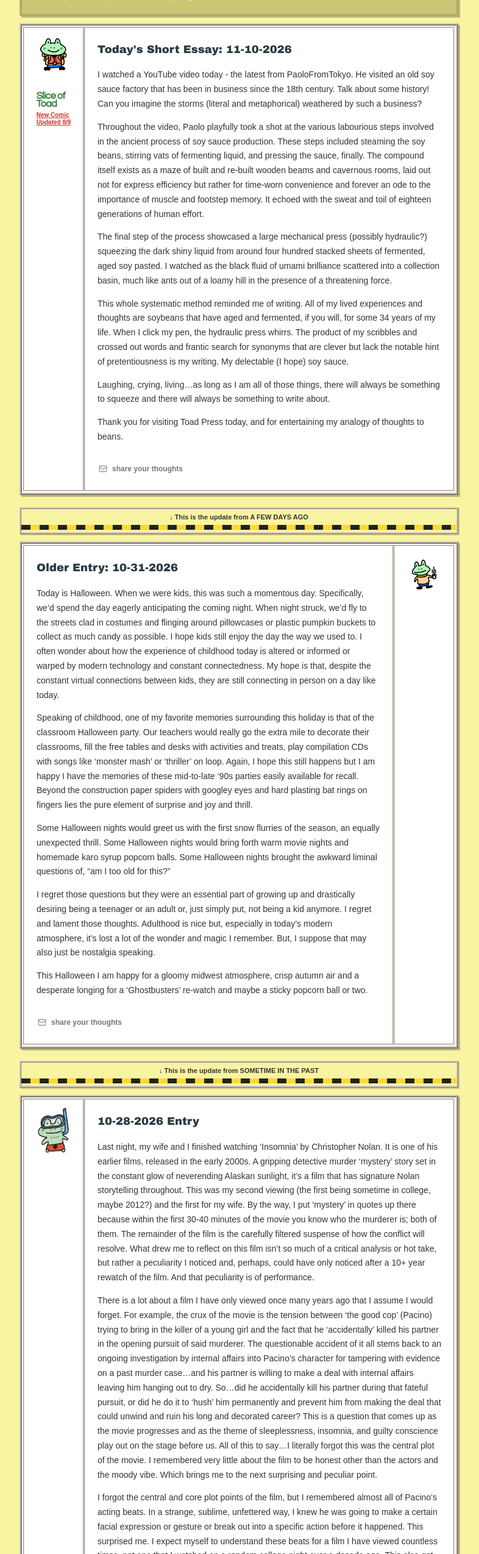
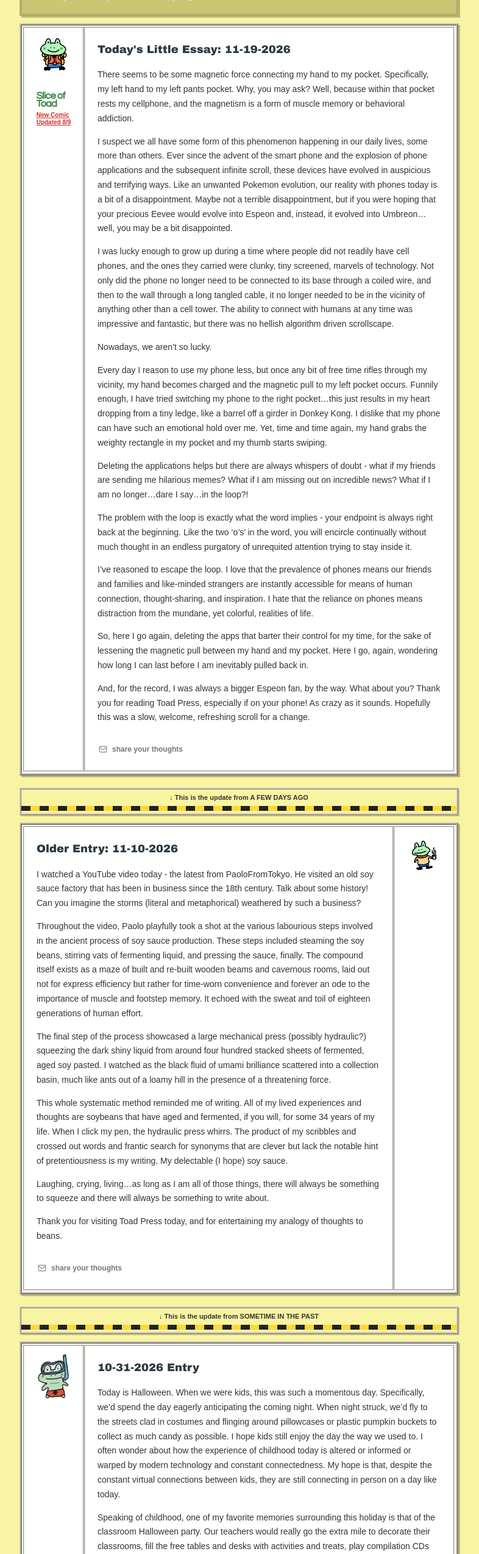
Before and after one commit to toadpress/toadpress, a plain HTML site: page index.html in a window 1280 px wide. Shown: the part 131-2680 px from the top of the page at 61% size, without its empty margins (248-1034 px from the left). Drawn offline with Linux system fonts and the light colour scheme.

Commit message:
fix: update essay content for relevance and clarity

```diff
--- a/index.html
+++ b/index.html
@@ -75,18 +75,26 @@
             </td>
 
             <td class="col-center">
-                 <h2 class="essay-title">Today's Short Essay: 11-10-2026</h2>
-             <p>I watched a YouTube video today - the latest from PaoloFromTokyo. He visited an old soy sauce factory that has been in business since the 18th century. Talk about some history! Can you imagine the storms (literal and metaphorical) weathered by such a business? </p>
+                 <h2 class="essay-title">Today's Little Essay: 11-19-2026</h2>
+             <p>There seems to be some magnetic force connecting my hand to my pocket. Specifically, my left hand to my left pants pocket. Why, you may ask? Well, because within that pocket rests my cellphone, and the magnetism is a form of muscle memory or behavioral addiction.</p>
 
-<p> Throughout the video, Paolo playfully took a shot at the various labourious steps involved in the ancient process of soy sauce production. These steps included steaming the soy beans, stirring vats of fermenting liquid, and pressing the sauce, finally. The compound itself exists as a maze of built and re-built wooden beams and cavernous rooms, laid out not for express efficiency but rather for time-worn convenience and forever an ode to the importance of muscle and footstep memory. It echoed with the sweat and toil of eighteen generations of human effort.</p>
+<p>I suspect we all have some form of this phenomenon happening in our daily lives, some more than others. Ever since the advent of the smart phone and the explosion of phone applications and the subsequent infinite scroll, these devices have evolved in auspicious and terrifying ways. Like an unwanted Pokemon evolution, our reality with phones today is a bit of a disappointment. Maybe not a terrible disappointment, but if you were hoping that your precious Eevee would evolve into Espeon and, instead, it evolved into Umbreon…well, you may be a bit disappointed.</p>
 
-<p>The final step of the process showcased a large mechanical press (possibly hydraulic?) squeezing the dark shiny liquid from around four hundred stacked sheets of fermented, aged soy pasted. I watched as the black fluid of umami brilliance scattered into a collection basin, much like ants out of a loamy hill in the presence of a threatening force. </p>
+<p>I was lucky enough to grow up during a time where people did not readily have cell phones, and the ones they carried were clunky, tiny screened, marvels of technology. Not only did the phone no longer need to be connected to its base through a coiled wire, and then to the wall through a long tangled cable, it no longer needed to be in the vicinity of anything other than a cell tower. The ability to connect with humans at any time was impressive and fantastic, but there was no hellish algorithm driven scrollscape.</p>
 
-<p>This whole systematic method reminded me of writing.  All of my lived experiences and thoughts are soybeans that have aged and fermented, if you will, for some 34 years of my life.  When I click my pen, the hydraulic press whirrs. The product of my scribbles and crossed out words and frantic search for synonyms that are clever but lack the notable hint of pretentiousness is my writing. My delectable (I hope) soy sauce. </p>
+<p>Nowadays, we aren’t so lucky. </p>
 
-<p>Laughing, crying, living…as long as I am all of those things, there will always be something to squeeze and there will always be something to write about.</p>
+<p>Every day I reason to use my phone less, but once any bit of free time rifles through my vicinity, my hand becomes charged and the magnetic pull to my left pocket occurs. Funnily enough, I have tried switching my phone to the right pocket…this just results in my heart dropping from a tiny ledge, like a barrel off a girder in Donkey Kong. I dislike that my phone can have such an emotional hold over me. Yet, time and time again, my hand grabs the weighty rectangle in my pocket and my thumb starts swiping. </p>
 
-<p>Thank you for visiting Toad Press today, and for entertaining my analogy of thoughts to beans. </p>
+<p>Deleting the applications helps but there are always whispers of doubt - what if my friends are sending me hilarious memes? What if I am missing out on incredible news? What if I am no longer…dare I say…in the loop?! </p>
+
+<p>The problem with the loop is exactly what the word implies - your endpoint is always right back at the beginning. Like the two ‘o’s’ in the word, you will encircle continually without much thought in an endless purgatory of unrequited attention trying to stay inside it.</p>
+
+<p>I’ve reasoned to escape the loop. I love that the prevalence of phones means our friends and families and like-minded strangers are instantly accessible for means of human connection, thought-sharing, and inspiration. I hate that the reliance on phones means distraction from the mundane, yet colorful, realities of life. </p>
+
+<p>So, here I go again, deleting the apps that barter their control for my time, for the sake of lessening the magnetic pull between my hand and my pocket. Here I go, again, wondering how long I can last before I am inevitably pulled back in.</p>
+
+<p>And, for the record, I was always a bigger Espeon fan, by the way. What about you? Thank you for reading Toad Press, especially if on your phone! As crazy as it sounds. Hopefully this was a slow, welcome, refreshing scroll for a change.</p>
 
 
                 <!-- Feedback Link -->
@@ -119,16 +127,18 @@
             </td>
 
             <td class="col-center">
-                  <h2 class="essay-title">Older Entry: 10-31-2026</h2>
-                  <p>Today is Halloween. When we were kids, this was such a momentous day. Specifically, we’d spend the day eagerly anticipating the coming night. When night struck, we’d fly to the streets clad in costumes and flinging around pillowcases or plastic pumpkin buckets to collect as much candy as possible. I hope kids still enjoy the day the way we used to. I often wonder about how the experience of childhood today is altered or informed or warped by modern technology and constant connectedness. My hope is that, despite the constant virtual connections between kids, they are still connecting in person on a day like today.</p>
+                  <h2 class="essay-title">Older Entry: 11-10-2026</h2>
+                  <p>I watched a YouTube video today - the latest from PaoloFromTokyo. He visited an old soy sauce factory that has been in business since the 18th century. Talk about some history! Can you imagine the storms (literal and metaphorical) weathered by such a business? </p>
 
-<p>Speaking of childhood, one of my favorite memories surrounding this holiday is that of the classroom Halloween party. Our teachers would really go the extra mile to decorate their classrooms, fill the free tables and desks with activities and treats, play compilation CDs with songs like ‘monster mash’ or ‘thriller’ on loop. Again, I hope this still happens but I am happy I have the memories of these mid-to-late ‘90s parties easily available for recall. Beyond the construction paper spiders with googley eyes and hard plasting bat rings on fingers lies the pure element of surprise and joy and thrill.</p>
+<p> Throughout the video, Paolo playfully took a shot at the various labourious steps involved in the ancient process of soy sauce production. These steps included steaming the soy beans, stirring vats of fermenting liquid, and pressing the sauce, finally. The compound itself exists as a maze of built and re-built wooden beams and cavernous rooms, laid out not for express efficiency but rather for time-worn convenience and forever an ode to the importance of muscle and footstep memory. It echoed with the sweat and toil of eighteen generations of human effort.</p>
 
-<p>Some Halloween nights would greet us with the first snow flurries of the season, an equally unexpected thrill. Some Halloween nights would bring forth warm movie nights and homemade karo syrup popcorn balls. Some Halloween nights brought the awkward liminal questions of, “am I too old for this?” </p>
+<p>The final step of the process showcased a large mechanical press (possibly hydraulic?) squeezing the dark shiny liquid from around four hundred stacked sheets of fermented, aged soy pasted. I watched as the black fluid of umami brilliance scattered into a collection basin, much like ants out of a loamy hill in the presence of a threatening force. </p>
 
-<p>I regret those questions but they were an essential part of growing up and drastically desiring being a teenager or an adult or, just simply put, not being a kid anymore. I regret and lament those thoughts. Adulthood is nice but, especially in today’s modern atmosphere, it’s lost a lot of the wonder and magic I remember. But, I suppose that may also just be nostalgia speaking.</p>
+<p>This whole systematic method reminded me of writing.  All of my lived experiences and thoughts are soybeans that have aged and fermented, if you will, for some 34 years of my life.  When I click my pen, the hydraulic press whirrs. The product of my scribbles and crossed out words and frantic search for synonyms that are clever but lack the notable hint of pretentiousness is my writing. My delectable (I hope) soy sauce. </p>
 
-<p>This Halloween I am happy for a gloomy midwest atmosphere, crisp autumn air and a desperate longing for a ‘Ghostbusters’ re-watch and maybe a sticky popcorn ball or two.</p>
+<p>Laughing, crying, living…as long as I am all of those things, there will always be something to squeeze and there will always be something to write about.</p>
+
+<p>Thank you for visiting Toad Press today, and for entertaining my analogy of thoughts to beans. </p>
 
                 <!-- Feedback Link -->
                 <div class="feedback-container">
@@ -160,23 +170,17 @@
             </td>
 
             <td class="col-center">
-                <h2 class="essay-title">10-28-2026 Entry</h2>
+                <h2 class="essay-title">10-31-2026 Entry</h2>
 
-                <p>Last night, my wife and I finished watching ‘Insomnia’ by Christopher Nolan. It is one of his earlier films, released in the early 2000s. A gripping detective murder ‘mystery’ story set in the constant glow of neverending Alaskan sunlight, it’s a film that has signature Nolan storytelling throughout. This was my second viewing (the first being sometime in college, maybe 2012?) and the first for my wife. By the way, I put ‘mystery’ in quotes up there because within the first 30-40 minutes of the movie you know who the murderer is; both of them. The remainder of the film is the carefully filtered suspense of how the conflict will resolve. What drew me to reflect on this film isn’t so much of a critical analysis or hot take, but rather a peculiarity I noticed and, perhaps, could have only noticed after a 10+ year rewatch of the film.  And that peculiarity is of performance.</p>
+            <p>Today is Halloween. When we were kids, this was such a momentous day. Specifically, we’d spend the day eagerly anticipating the coming night. When night struck, we’d fly to the streets clad in costumes and flinging around pillowcases or plastic pumpkin buckets to collect as much candy as possible. I hope kids still enjoy the day the way we used to. I often wonder about how the experience of childhood today is altered or informed or warped by modern technology and constant connectedness. My hope is that, despite the constant virtual connections between kids, they are still connecting in person on a day like today.</p>
 
-                <p> There is a lot about a film I have only viewed once many years ago that I assume I would forget.  For example, the crux of the movie is the tension between ‘the good cop’ (Pacino) trying to bring in the killer of a young girl and the fact that he ‘accidentally’ killed his partner in the opening pursuit of said murderer.  The questionable accident of it all stems back to an ongoing investigation by internal affairs into Pacino’s character for tampering with evidence on a past murder case…and his partner is willing to make a deal with internal affairs leaving him hanging out to dry.  So…did he accidentally kill his partner during that fateful pursuit, or did he do it to ‘hush’ him permanently and prevent him from making the deal that could unwind and ruin his long and decorated career?  This is a question that comes up as the movie progresses and as the theme of sleeplessness, insomnia, and guilty conscience play out on the stage before us. All of this to say…I literally forgot this was the central plot of the movie. I remembered very little about the film to be honest other than the actors and the moody vibe. Which brings me to the next surprising and peculiar point.</p>
+<p>Speaking of childhood, one of my favorite memories surrounding this holiday is that of the classroom Halloween party. Our teachers would really go the extra mile to decorate their classrooms, fill the free tables and desks with activities and treats, play compilation CDs with songs like ‘monster mash’ or ‘thriller’ on loop. Again, I hope this still happens but I am happy I have the memories of these mid-to-late ‘90s parties easily available for recall. Beyond the construction paper spiders with googley eyes and hard plasting bat rings on fingers lies the pure element of surprise and joy and thrill.</p>
 
-                <p>I forgot the central and core plot points of the film, but I remembered almost all of Pacino’s acting beats.  In a strange, sublime, unfettered way, I knew he was going to make a certain facial expression or gesture or break out into a specific action before it happened. This surprised me. I expect myself to understand these beats for a film I have viewed countless times, not one that I watched on a random college night over a decade ago. This also got me thinking, what goes into a good performance? </p>
+<p>Some Halloween nights would greet us with the first snow flurries of the season, an equally unexpected thrill. Some Halloween nights would bring forth warm movie nights and homemade karo syrup popcorn balls. Some Halloween nights brought the awkward liminal questions of, “am I too old for this?” </p>
 
-                <p>I hope I am not the first to inform you of Al Pacino’s acting prowess. If I am, you have some film homework to do - that, or you don’t care much for gritty, dark, crime dramas. Or, you are of the youngest generation who consumes media in the form of shorts, reels, TikTok’s, etc. If you are in this category, just know Pacino is a good actor. As a sidebar, I actually don’t know what kids wear these days but when I was in middle school and high school certain students (who some may label as degenerates, falsely) could always be found wearing a ‘Scarface’ t-shirt at least once a week, and this was a good twenty years after the movie released. I am sure his cultural relevance has waned, but I reckon you can probably still find kids wearing ‘Scarface’ shirts today. Regardless, he is a good actor and I realized something novel about ‘good acting’ last night while watching ‘Insomnia.’</p>
+<p>I regret those questions but they were an essential part of growing up and drastically desiring being a teenager or an adult or, just simply put, not being a kid anymore. I regret and lament those thoughts. Adulthood is nice but, especially in today’s modern atmosphere, it’s lost a lot of the wonder and magic I remember. But, I suppose that may also just be nostalgia speaking.</p>
 
-                <p>Good acting isn’t necessarily the high stakes drama or screaming or tears flowing or classic lines, it is the extreme subtlety hidden behind all of that. I didn’t remember many lines he uttered in the movie but I remembered his mannerisms and actions, the way he carried his character and the things he did to enhance the spellbound realism of the story to the viewer. Through those subtle actions, not only did he bring the character to life, but it left a great impression on my subconscious. </p>
-
-                <p>I’m curious how many other old films - films I viewed only once - could offer a similar experience to me, now that I am older and have years behind my shadow. If a viewing experience is like a finely aged cheese or other delicacy, a good performance by an actor makes that product taste even better. </p>
-
-                <p>That’s it for today’s short essay. If you haven’t seen ‘Insomnia’ - give it a watch! It’s a great film with great performances and it really shows the breadth of voice Christopher Nolan has as a filmmaker, especially in his early years where he is finding his legs and learning to sprint. </p>
-
-                <p>Lately I’ve been thinking about old NewGrounds halloween flash collaborations…oh how time has flown by. Have a great day! </p>
+<p>This Halloween I am happy for a gloomy midwest atmosphere, crisp autumn air and a desperate longing for a ‘Ghostbusters’ re-watch and maybe a sticky popcorn ball or two.</p>
 
                 <!-- Feedback Link -->
                 <div class="feedback-container">
```
